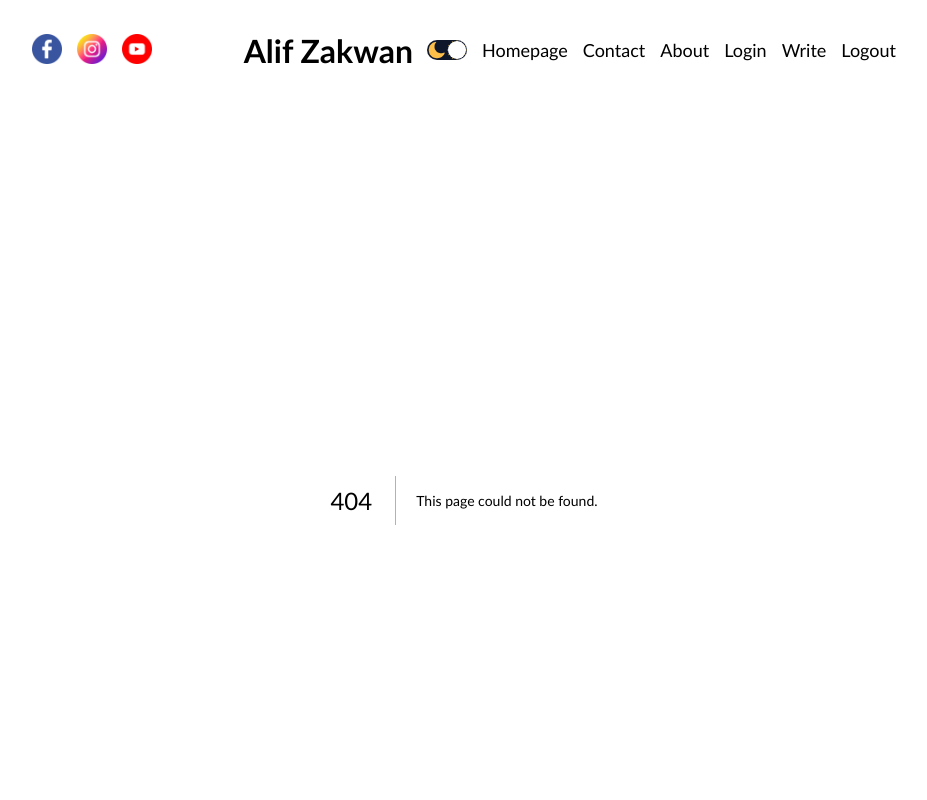
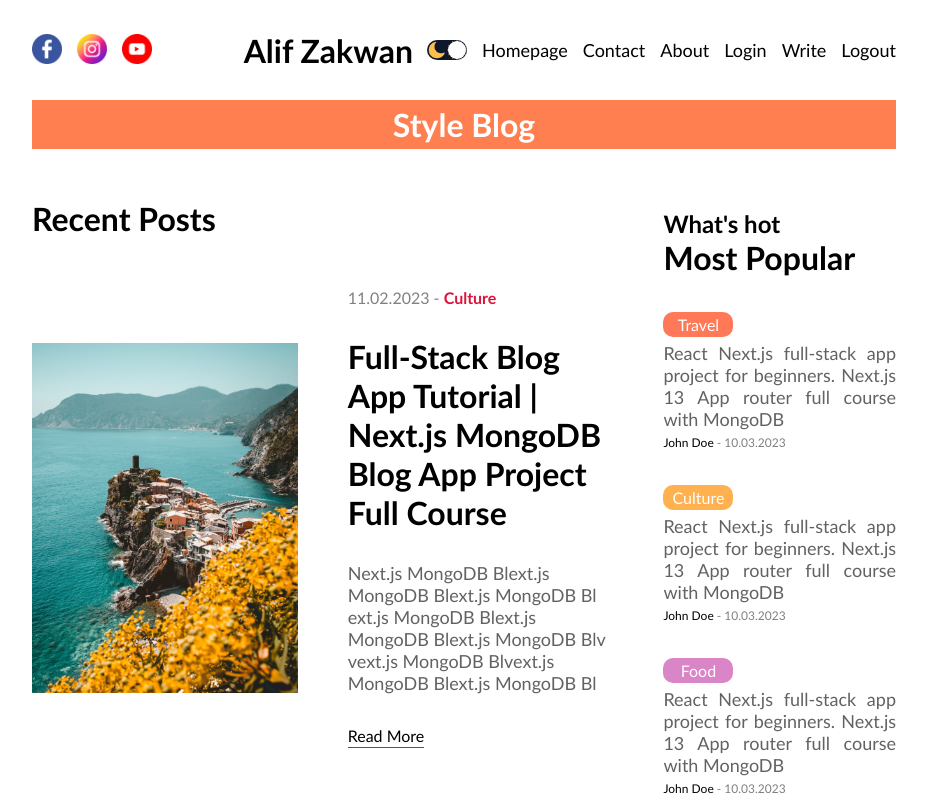
Before and after one commit to alifzwan/NextJS-blog-app, a Next.js app: page /blog in a window 1280 px wide. Before the commit this address had no page. Shown: the top 800 px of the page, without its empty margins (176-1103 px from the left). Built offline with nearby package versions, Linux system fonts and the light colour scheme.

Commit message:
added page Blog

```diff
--- /dev/null
+++ b/src/app/blog/blockPage.module.scss
@@ -0,0 +1,11 @@
+.title {
+    background-color: coral;
+    color: white;
+    padding: 5px 10px;
+    text-align: center;
+
+}
+.content {
+    display: flex;
+    gap: 50px;
+}
--- /dev/null
+++ b/src/app/blog/page.jsx
@@ -0,0 +1,18 @@
+import React from 'react'
+import styles from "./blockPage.module.scss"
+import CardList from '@/components/cardList/CardList'
+import Menu from '@/components/menu/Menu'
+
+const BlockPage = () => {
+  return (
+    <div className={styles.container}>
+        <h1 className={styles.title}>Style Blog</h1>
+        <div className={styles.content}>
+            <CardList />
+            <Menu />
+        </div>
+    </div>
+  )
+}
+
+export default BlockPage
```
